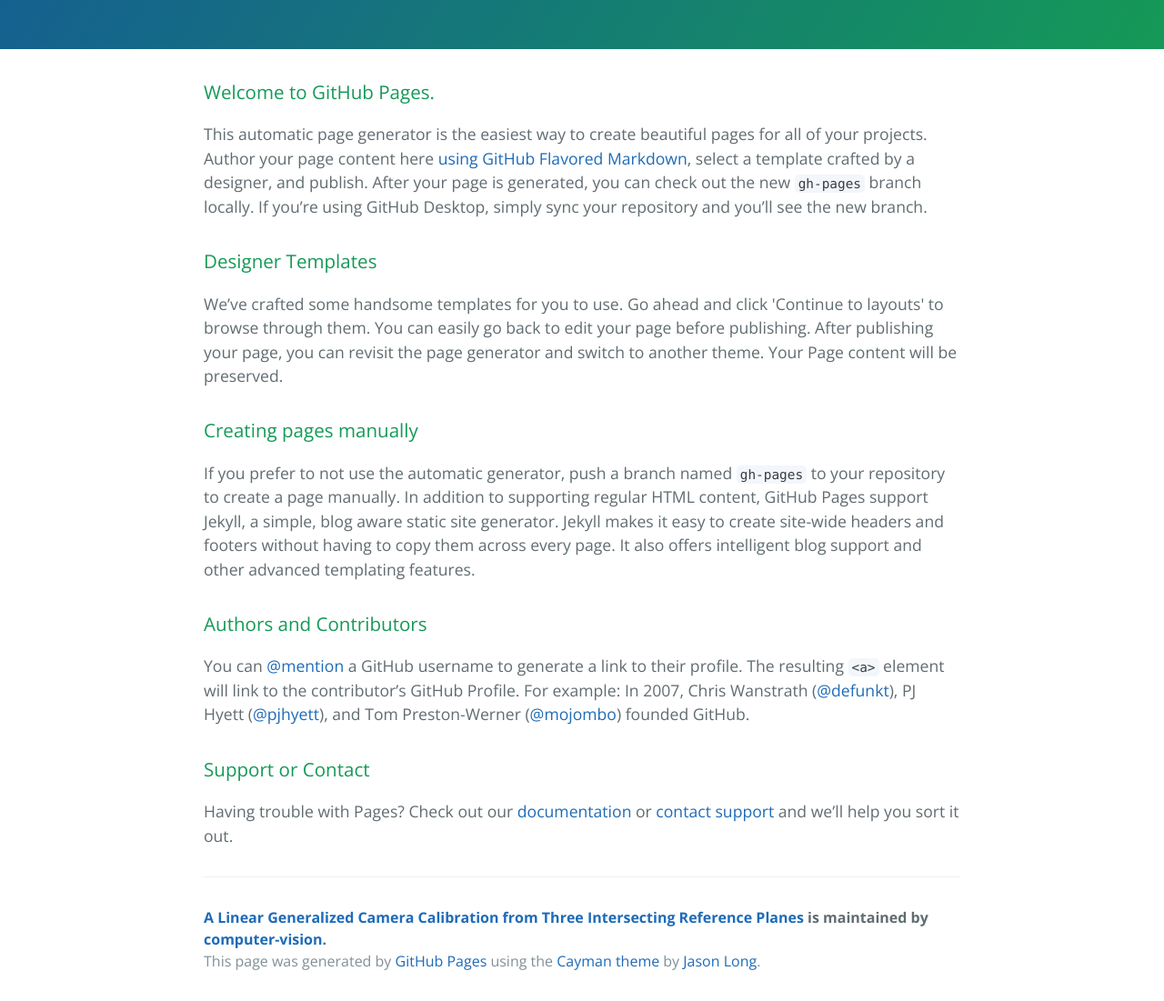
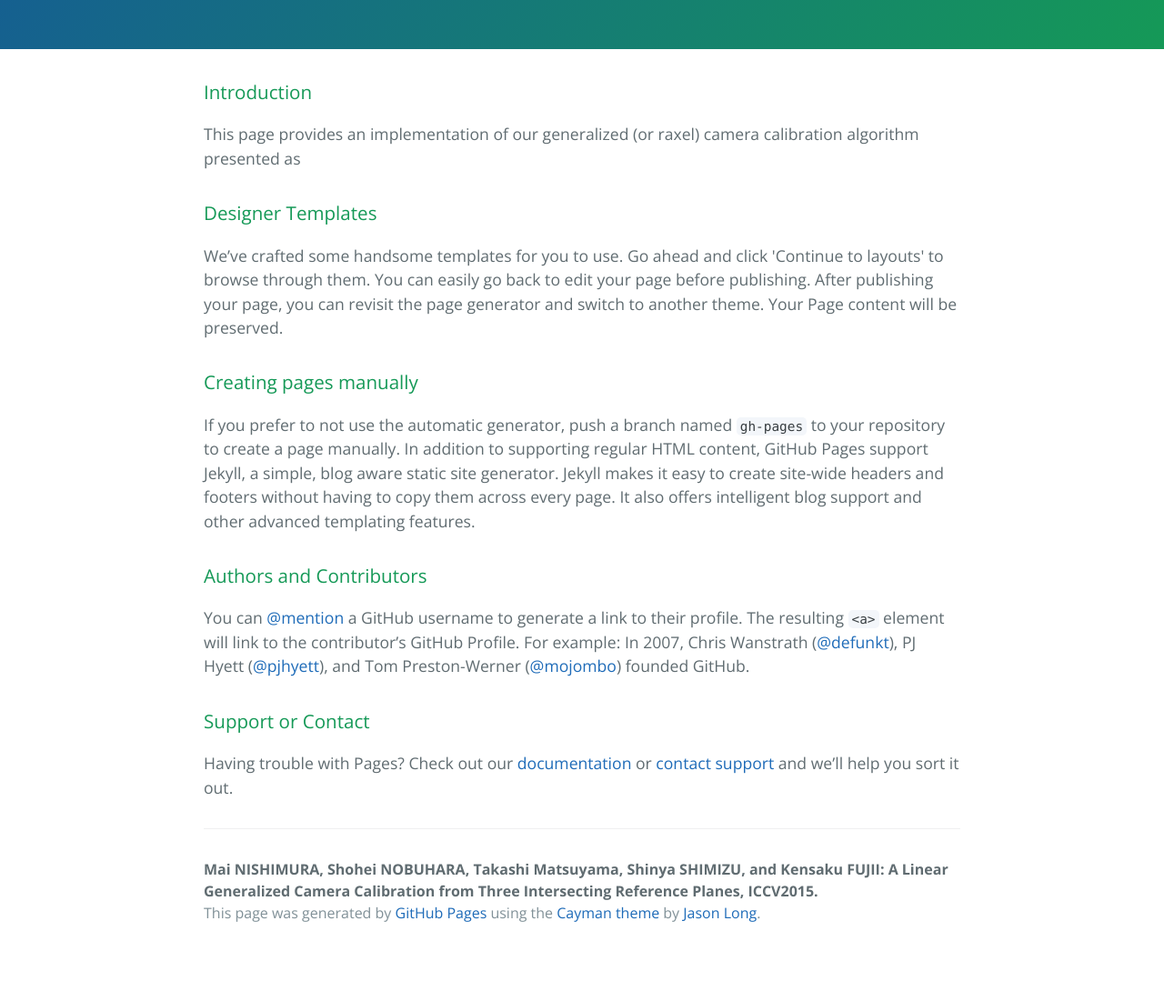
Before and after one commit to computer-vision/iccv2015, a plain HTML site: page index.html in a window 1280 px wide. Shown: the part 360-1461 px from the top of the page at 91% size. After the commit the page ends 1408 px from the top, so only its background shows below. Drawn offline with nearby package versions, Linux system fonts and the light colour scheme.

Commit message:
Update index.html

```diff
--- a/index.html
+++ b/index.html
@@ -2,7 +2,7 @@
 <html lang="en-us">
   <head>
     <meta charset="UTF-8">
-    <title>A Linear Generalized Camera Calibration from Three Intersecting Reference Planes by computer-vision</title>
+    <title>A Linear Generalized Camera Calibration from Three Intersecting Reference Planes</title>
     <meta name="viewport" content="width=device-width, initial-scale=1">
     <link rel="stylesheet" type="text/css" href="stylesheets/normalize.css" media="screen">
     <link href='https://fonts.googleapis.com/css?family=Open+Sans:400,700' rel='stylesheet' type='text/css'>
@@ -20,9 +20,9 @@
 
     <section class="main-content">
       <h3>
-<a id="welcome-to-github-pages" class="anchor" href="#welcome-to-github-pages" aria-hidden="true"><span class="octicon octicon-link"></span></a>Welcome to GitHub Pages.</h3>
+<a id="welcome-to-github-pages" class="anchor" href="#welcome-to-github-pages" aria-hidden="true"><span class="octicon octicon-link"></span></a>Introduction</h3>
 
-<p>This automatic page generator is the easiest way to create beautiful pages for all of your projects. Author your page content here <a href="https://guides.github.com/features/mastering-markdown/">using GitHub Flavored Markdown</a>, select a template crafted by a designer, and publish. After your page is generated, you can check out the new <code>gh-pages</code> branch locally. If you’re using GitHub Desktop, simply sync your repository and you’ll see the new branch.</p>
+<p>This page provides an implementation of our generalized (or raxel) camera calibration algorithm presented as</p>
 
 <h3>
 <a id="designer-templates" class="anchor" href="#designer-templates" aria-hidden="true"><span class="octicon octicon-link"></span></a>Designer Templates</h3>
@@ -45,7 +45,7 @@
 <p>Having trouble with Pages? Check out our <a href="https://help.github.com/pages">documentation</a> or <a href="https://github.com/contact">contact support</a> and we’ll help you sort it out.</p>
 
       <footer class="site-footer">
-        <span class="site-footer-owner"><a href="https://github.com/computer-vision/int-gcc">A Linear Generalized Camera Calibration from Three Intersecting Reference Planes</a> is maintained by <a href="https://github.com/computer-vision">computer-vision</a>.</span>
+        <span class="site-footer-owner">Mai NISHIMURA, Shohei NOBUHARA, Takashi Matsuyama, Shinya SHIMIZU, and Kensaku FUJII: A Linear Generalized Camera Calibration from Three Intersecting Reference Planes, ICCV2015.</span>
 
         <span class="site-footer-credits">This page was generated by <a href="https://pages.github.com">GitHub Pages</a> using the <a href="https://github.com/jasonlong/cayman-theme">Cayman theme</a> by <a href="https://twitter.com/jasonlong">Jason Long</a>.</span>
       </footer>
```
